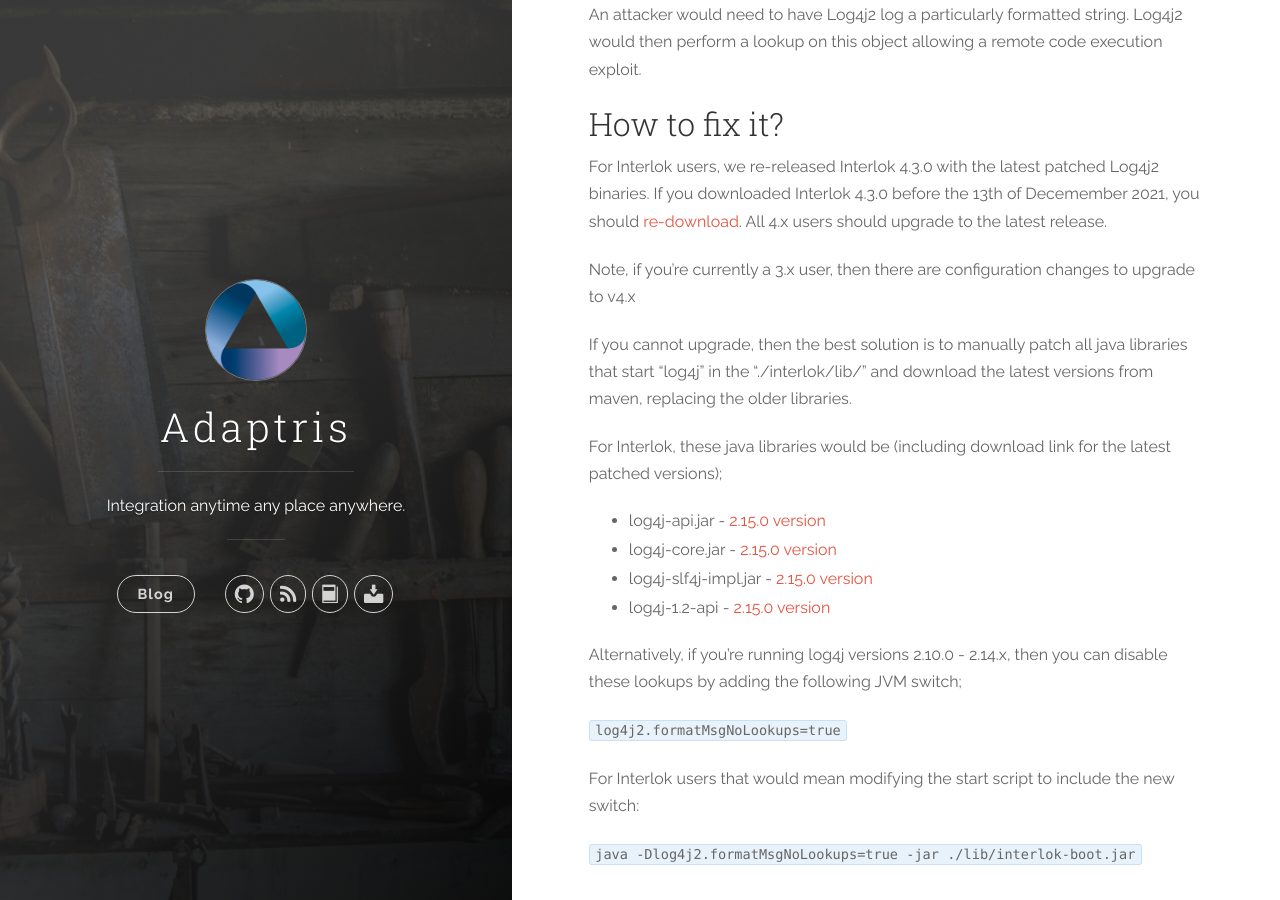
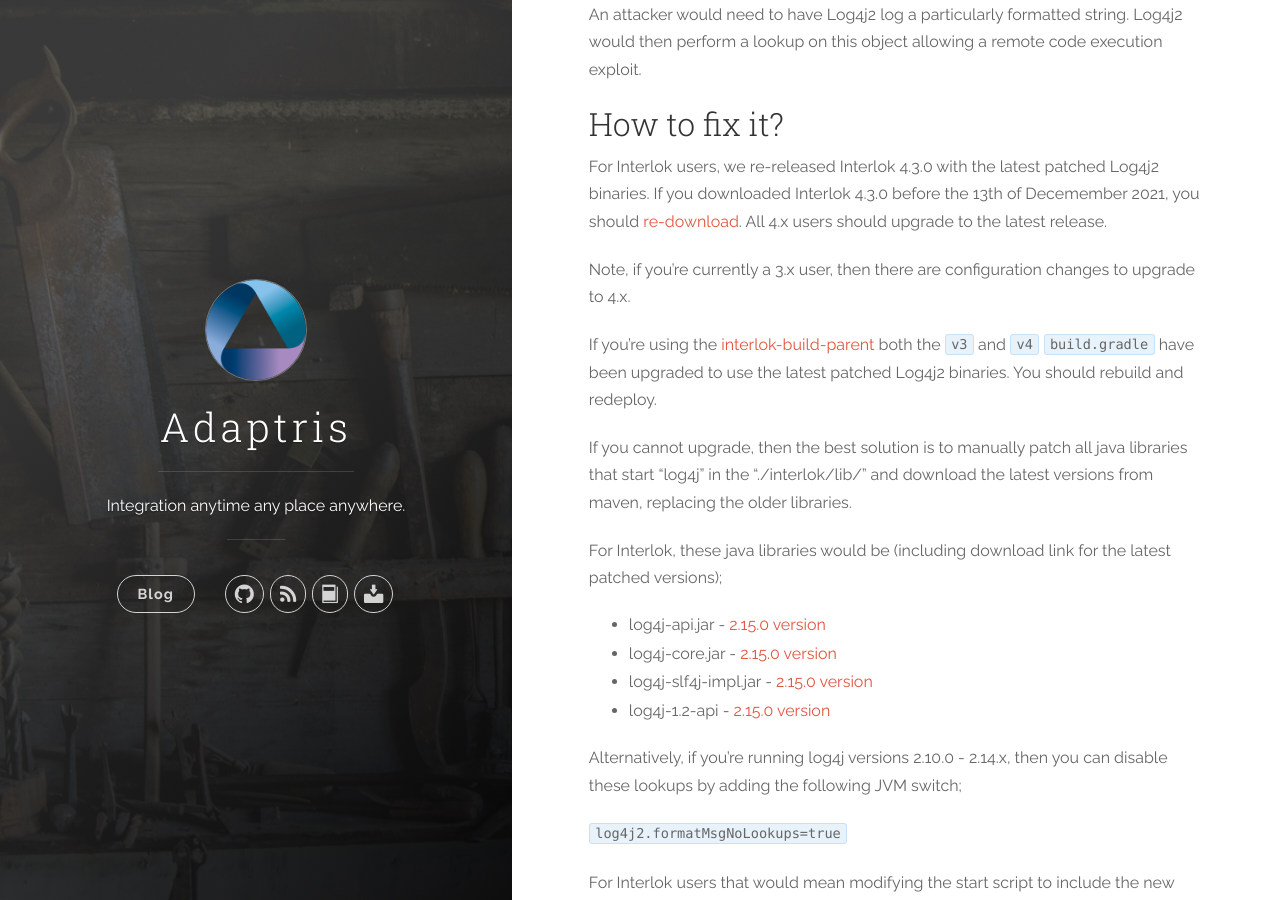
Before and after one commit to adaptris/adaptris.github.io, a Jekyll site: the page built from _posts/2021-12-14-log4j-security-vulnerabilities.markdown, in a window 1280 px wide and 900 px high, scrolled down 688 px. Built offline with Jekyll 4.4.1, drawn with Linux system fonts in a browser that asks for light colours; nearby versions of some CDN libraries.

Commit message:
Add a note on build-parent

```diff
--- a/_posts/2021-12-14-log4j-security-vulnerabilities.markdown
+++ b/_posts/2021-12-14-log4j-security-vulnerabilities.markdown
@@ -31,7 +31,9 @@
 
 For Interlok users, we re-released Interlok 4.3.0 with the latest patched Log4j2 binaries. If you downloaded Interlok 4.3.0 before the 13th of Decemember 2021, you should [re-download](https://development.adaptris.net/installers/Interlok/4.3.0/). All 4.x users should upgrade to the latest release.
 
-Note, if you're currently a 3.x user, then there are configuration changes to upgrade to v4.x
+Note, if you're currently a 3.x user, then there are configuration changes to upgrade to 4.x.
+
+If you're using the [interlok-build-parent](https://github.com/adaptris/interlok-build-parent) both the `v3` and `v4`  `build.gradle` have been upgraded to use the latest patched Log4j2 binaries. You should rebuild and redeploy.
 
 If you cannot upgrade, then the best solution is to manually patch all java libraries that start "log4j" in the "./interlok/lib/" and download the latest versions from maven, replacing the older libraries.
 
```
